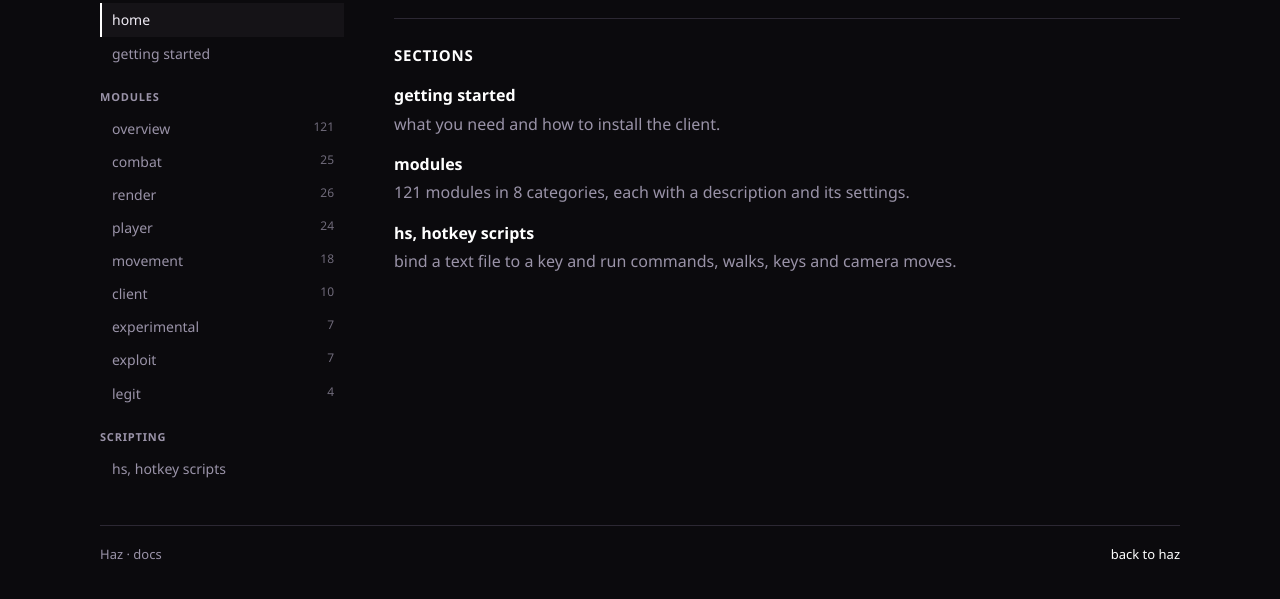
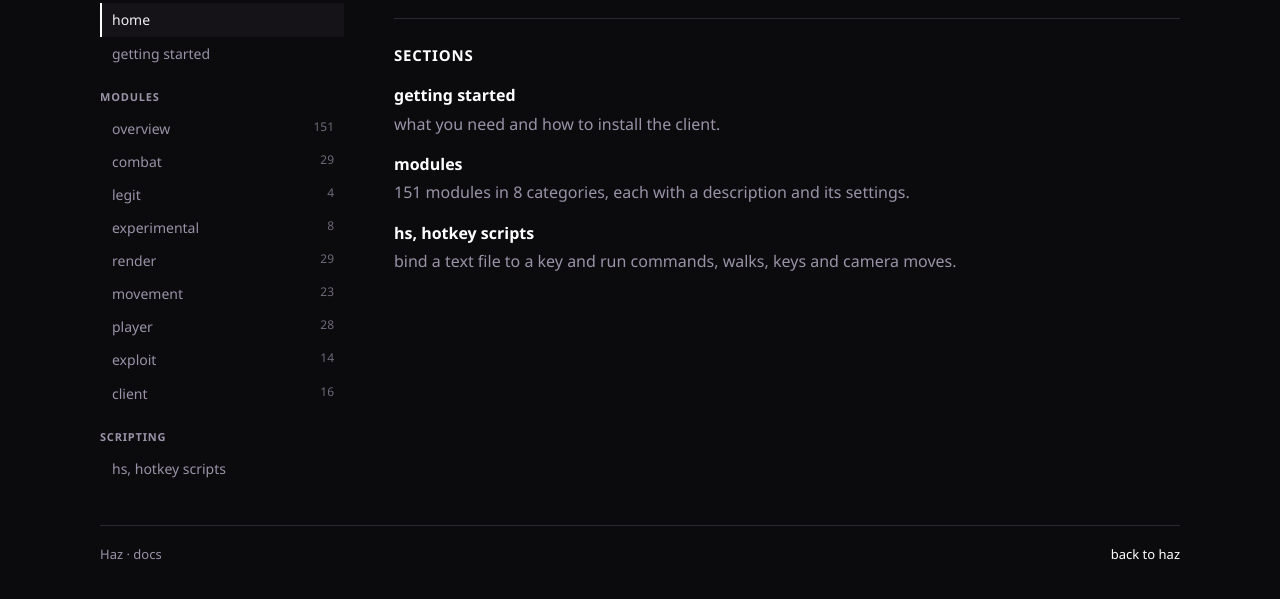
Before and after one commit to piolunson/homovoreplus, a plain HTML site: page docs/index.html in a window 1280 px wide. Shown: the part 199-798 px from the top of the page. Drawn offline with Linux system fonts and the light colour scheme.

Commit message:
docs: load the module reference from data files and list every setting

```diff
--- a/docs/index.html
+++ b/docs/index.html
@@ -321,61 +321,25 @@
     </footer>
   </div>
 
+<script src="data/combat.js"></script>
+<script src="data/legit.js"></script>
+<script src="data/experimental.js"></script>
+<script src="data/render.js"></script>
+<script src="data/movement.js"></script>
+<script src="data/player.js"></script>
+<script src="data/exploit.js"></script>
+<script src="data/client.js"></script>
 <script>
   // ───────── data ─────────
-  // each module can have: desc (string), settings ([name, type, default, description]), notes (string)
-  var CATS = [
-    { id: "combat", desc: "modules that help in fights: crystals, anchors, totems, traps and the like.",
-      mods: ["AntiPhase","AutoAnchor","AutoCrystal","AutoLog","AutoMine","AutoPhaseAim","AutoSword","AutoTotem","AutoTrap","AutoWeb","AutoWither","AutoXP","Bomber","HazeyMace","MaceAura","NoHitDelay","PearlBlocker","PistonCrystal","PistonKick","PreplaceSurround","Surround","SwordGap","TotemBypass","WitherPlacer","cc-burrow"] },
-    { id: "render", desc: "visuals: outlines, esp, view tweaks and things you stop the game from drawing.",
-      mods: ["Animations","AspectRatio","BlockHighlight","Breadcrumbs","BreakIndicators","Capes","Chams","Crosshair","CrystalHand","Fullbright","Hitmarker","HoleESP","LogoutSpots","Nametags","NoBob","NoRender","PhaseESP","PopEffects","SeeThrough","Shaders","ShulkerPreview","Skybox","Tablist","ViewClip","ViewModel","XRay"] },
-    { id: "player", desc: "everyday player helpers and automations: eating, farming, inventory and so on.",
-      mods: ["AntiHunger","AutoBreed","AutoEat","AutoFarm","AutoMount","AutoNametag","AutoPortal","AutoTame","AutoTemplate","AutoTool","ChestSwap","Fastuse","ForceSuicide","FreeLook","Freecam","InstantRekit","InventoryKeeper","ItemSaver","KeyPotion","NoGlitchBlocks","NoGlitchItems","NoRotate","Nuker","Replenish"] },
-    { id: "movement", desc: "everything about getting around: elytra, speed, bypasses and movement tweaks.",
-      mods: ["AirJump","CC","CobwebBypass","ElytraAssist","ElytraBounce","ElytraControl","ElytraDash","ElytraFly","FakeFly","FastAccel","FastPortal","NoJumpDelay","NoSlow","Parkour","Scaffold","Sprint","Strafe","Velocity"] },
-    { id: "client", desc: "the client itself: gui, hud, notifications, accounts and other settings.",
-      mods: ["AltGui","AntiCheat","ClickGui","DiscordRPC","ExtraChat","Hud","JoinOnLaunch","Notifications","ResourcePackDownloader","Targets"] },
-    { id: "experimental", desc: "",
-      mods: ["AutoHorse","EndermanLook","Journal","MiddleClick","MoFucker","SoundBlocker","Trickshot"] },
-    { id: "exploit", desc: "modules that bend game or server behaviour.",
-      mods: ["Automations","FastLatency","MaceSpoof","Phase","SpeedMine","Timer","XCarry"] },
-    { id: "legit", desc: "",
-      mods: ["AutoHitCrystal","AutoInvTotem","CrystalMacro","KeyPearl"] }
-  ];
-
-  var DETAILS = {
-    AutoCrystal: {
-      desc: "Automatically places and breaks end crystals around a target.",
-      settings: []
-    },
-    ClickGui: {
-      desc: "The menu itself: every category as a panel. Its settings change the look (theme, effect, fonts) and the key that opens it.",
-      settings: [
-        ["Prefix", "text", ".", "Prefix for client commands, for example .hs."],
-        ["GUI Theme", "mode", "Red", "Color theme of the menu."],
-        ["Effect", "mode", "Marble", "Background effect drawn on the panels."],
-        ["Speed", "mode", "X1", "Speed of the effect."],
-        ["Dim", "mode", "Low", "How much the game is dimmed behind the menu."],
-        ["FontColor", "color", "white", "Color of the menu text."],
-        ["AnimationSpeed", "number", "1.0", "Speed of the menu animations."],
-        ["Smooth", "toggle", "on", "Smooths the menu animations."],
-        ["ClickGUI Font", "toggle", "off", "Use the custom font in the menu."],
-        ["HUD Font", "toggle", "on", "Use the custom font in the HUD."],
-        ["Font Name", "text", "-", "Name of the font that is used."],
-        ["Keybind", "key", "RIGHT CONTROL", "Key that opens the menu."]
-      ]
-    },
-    BlockHighlight: {
-      desc: "Draws an outline around the block you are looking at.",
-      settings: [
-        ["Color", "color", "white", "Color of the outline."],
-        ["LineWidth", "number", "1.5", "Thickness of the outline lines."],
-        ["Animation Speed", "number", "0.4", "Speed of the outline animation."],
-        ["Keybind", "key", "NONE", "Key that toggles the module."],
-        ["BindMode", "mode", "Toggle", "How the keybind behaves."]
-      ]
-    }
-  };
+  // loaded from data/*.js; settings are [name, type, default, description, page]
+  var CATS = [];
+  var DETAILS = {};
+  (window.HAZ_DOCS || []).forEach(function (c) {
+    CATS.push({ id: c.id, desc: c.desc, mods: c.mods });
+    c.mods.forEach(function (m) {
+      DETAILS[m] = { desc: c.details[m][0], settings: c.details[m][1] };
+    });
+  });
 
   var TOTAL = CATS.reduce(function (n, c) { return n + c.mods.length; }, 0);
 
@@ -526,14 +490,15 @@
 
     html += '<section><h2>settings</h2>';
     if (d.settings && d.settings.length) {
-      html += '<table><thead><tr><th>setting</th><th>type</th><th>default</th><th>what it does</th></tr></thead><tbody>';
+      html += '<table><thead><tr><th>setting</th><th>type</th><th>default</th><th>page</th><th>what it does</th></tr></thead><tbody>';
       d.settings.forEach(function (s) {
-        html += '<tr><td><code>' + esc(s[0]) + '</code></td><td>' + esc(s[1]) + '</td><td><code>' + esc(s[2]) + '</code></td><td>' + esc(s[3]) + '</td></tr>';
+        html += '<tr><td><code>' + esc(s[0]) + '</code></td><td>' + esc(s[1]) + '</td><td><code>' + esc(s[2]) + '</code></td><td class="muted">' + esc(s[4] || "General") + '</td><td>' + (s[3] ? esc(s[3]) : '<span class="muted">no description in the code</span>') + '</td></tr>';
       });
       html += '</tbody></table>';
     } else {
       html += '<p class="muted">the settings of this module are not written down yet.</p>';
     }
+    html += '<p class="muted">every module also has Enabled, Keybind, BindMode and DisplayName on the General page. the table above lists the module\'s own settings; type, default and page come from the code, and rows without text have no description there.</p>';
     html += '</section>';
 
     if (d.notes) html += '<section><h2>notes</h2><div class="note">' + esc(d.notes) + '</div></section>';
```
